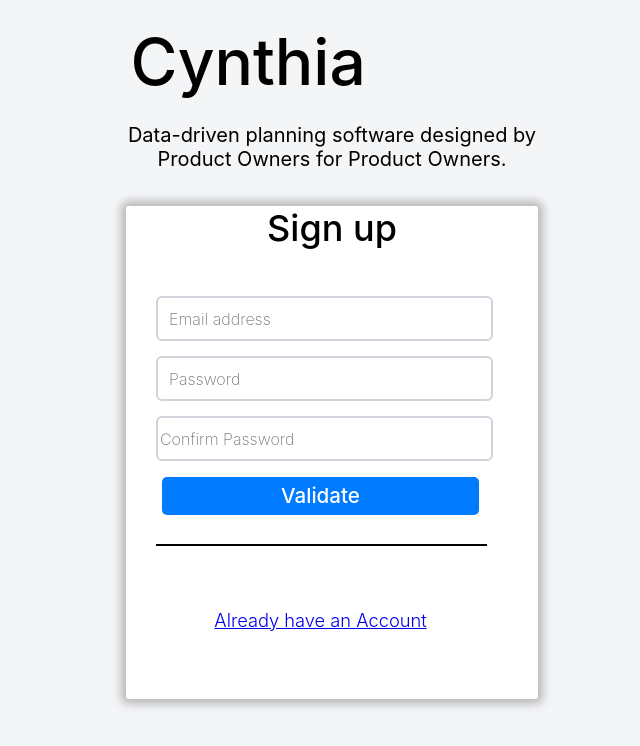
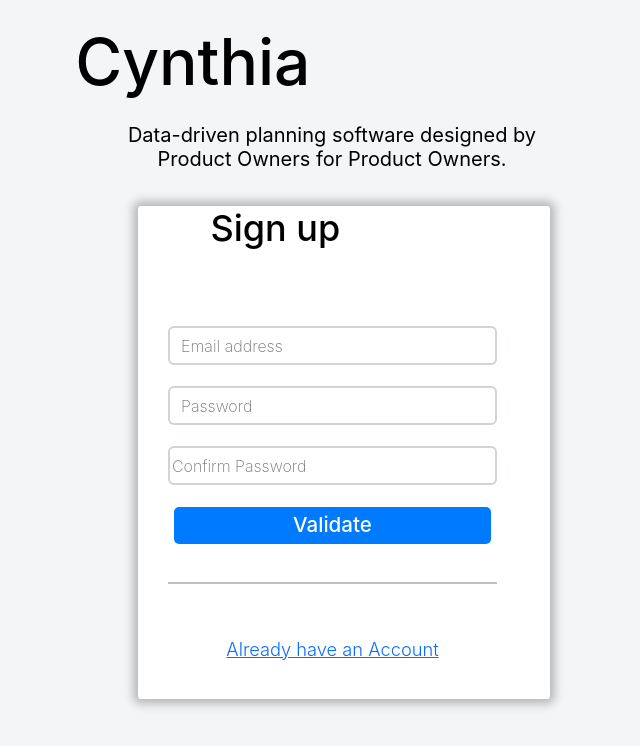
Before and after one commit to zohaib3249/cynthia, a React (Vite) app: page /signup in a window 1280 px wide. Shown: the top 746 px of the page, without its empty margins (376-1016 px from the left). Built offline with nearby package versions, Linux system fonts and the light colour scheme.

Commit message:
add bootstrap and changes

```diff
--- a/package.json
+++ b/package.json
@@ -10,9 +10,11 @@
   },
   "dependencies": {
     "axios": "^1.3.2",
+    "bootstrap": "^5.2.3",
     "localforage": "^1.10.0",
     "match-sorter": "^6.3.1",
     "react": "^18.2.0",
+    "react-bootstrap": "^2.7.0",
     "react-dom": "^18.2.0",
     "react-router-dom": "^6.8.0",
     "sort-by": "^0.0.2"
--- a/src/assets/css/signup.css
+++ b/src/assets/css/signup.css
@@ -81,7 +81,7 @@ background: #F4F5F7;
     width: 329px;
     height: 39px;
     left: 30px;
-    top: 90px;
+    top: 120px;
 
   }
   .imput-password-instance-1 {
@@ -89,7 +89,7 @@ background: #F4F5F7;
     width: 329px;
     height: 39px;
     left: 30px;
-    top: 150px;
+    top: 180px;
 
 
   }
@@ -98,7 +98,7 @@ background: #F4F5F7;
     width: 329px;
     height: 39px;
     left: 30px;
-    top: 210px;
+    top: 240px;
 
 
   }
@@ -107,7 +107,7 @@ background: #F4F5F7;
     width: 329px;
     height: 39px;
     left: 30px;
-    top: 270px;
+    top: 300px;
 
   }
 
@@ -117,7 +117,7 @@ background: #F4F5F7;
   width: 329px;
   height: 0px;
   left: 30px;
-    top: 330px;
+    top: 360px;
 
 border: 0.5px solid #000000;
   }
@@ -127,7 +127,7 @@ border: 0.5px solid #000000;
     width: 329px;
     height: 24px;
     left: 30px;
-    top: 400px;
+    top: 430px;
   }
   .button-large {
     text-align: center;
--- /dev/null
+++ b/src/pages/components/alert.jsx
@@ -0,0 +1,15 @@
+import Alert from 'react-bootstrap/Alert';
+
+function AlertMessage(prop) {
+  return (
+    <>
+
+        <Alert className='row' key={prop.variant} variant={prop.variant}>
+          This is a {prop.variant} alert—check it out!
+        </Alert>
+
+    </>
+  );
+}
+
+export default AlertMessage;
--- a/src/pages/signup.jsx
+++ b/src/pages/signup.jsx
@@ -1,6 +1,9 @@
 
 import * as React from "react";
 import "../assets/css/signup.css";
+import 'bootstrap/dist/css/bootstrap.min.css';
+import * as request from './api';
+import AlertMessage from './components/alert'
 import ImputText from "./components/ImputText";
 import Link from "./components/Link";
 import ButtonLarge from "./components/ButtonLarge";
@@ -17,21 +20,21 @@ function Signup() {
     });
     const propsData = {
         imputEmail: {
-            error:errors.email,
-            type:"email",
+            error: errors.email,
+            type: "email",
             placeholder: "  Email address",
-            onchange_fun : setUsername
+            onchange_fun: setUsername
         },
         imputPassword: {
-            error : errors.password,
-            type : "password",
-            onchange_fun:setPassword,
+            error: errors.password,
+            type: "password",
+            onchange_fun: setPassword,
             placeholder: "  Password",
         },
         imputconfirmPassword: {
-            error : errors.confirmpassword,
-            type : "password",
-            onchange_fun:setcomfimrPassword,
+            error: errors.confirmpassword,
+            type: "password",
+            onchange_fun: setcomfimrPassword,
             placeholder: "Confirm Password",
         },
         buttonLarge: {
@@ -41,7 +44,7 @@ function Signup() {
             newFeature: "Forgot you password ?",
         },
         linkSignup: {
-            name : "Already have an Account",
+            name: "Already have an Account",
             link: "/login",
         },
     };
@@ -56,27 +59,53 @@ function Signup() {
         setErrors(newErrors);
         return !Object.values(newErrors).some(Boolean);
     };
-      const handleSubmit = (event) => {
+    const handleSubmit = async (event) => {
         event.preventDefault();
+        if (validate()) {
 
             const userData = {
                 username,
                 password,
             };
+            var res = await request.login(userData);
+            if (res.id) {
+                alert("Account has been created,check your email")
+            } else {
+                if(res.email)
+                {
+                    alert(res.email[0])
+                }
+                else{
+                    res.password[0]
+                }
+            }
+        }
+        else{
+            alert("all fields are required")
+        }
+
 
         alert(validate());
     };
     return (
-        <div className="login-page">
+        <div className="login-page container">
             <span className="cynthia">Cynthia</span>
             <span className="slogan">
                 Data-driven planning software designed by Product Owners for Product
                 Owners.
+
             </span>
 
             <div className="box">
+                <div className="col-md-8">
+                    <span className="title">Sign up</span>
+                    {/* <AlertMessage variant="success" /> */}
+
+                </div>
+
+                <div className="container">
                     <form onSubmit={handleSubmit}>
-                <span className="title">Sign up</span>
+
                         <ImputText className="imput-email-instance" {...propsData.imputEmail} />
                         <ImputText
                             className="imput-password-instance-1"
@@ -94,6 +123,7 @@ function Signup() {
                     <hr className="separator" />
                     <Link className="link-signup-instance-1" {...propsData.linkSignup} />
                 </div>
+            </div>
 
 
         </div>
```
Also changed, not shown: 1 other file (tests, documents, lock files or other folders). Lines whose indentation alone changed are shown as unchanged.
